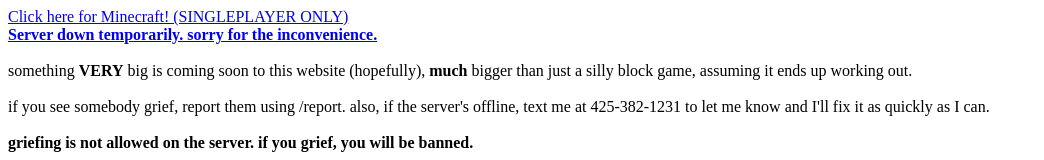
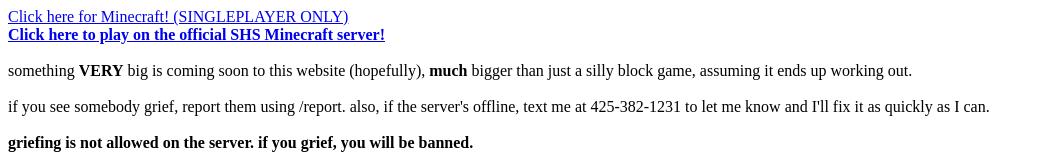
Before and after one commit to BaconManiaGD/baconmaniagd.github.io, a plain HTML site: page index.html in a window 1280 px wide. Shown: the top 160 px of the page, without its empty margins (0-1044 px from the left). Drawn offline with Linux system fonts and the light colour scheme.

Commit message:
Update index.html

```diff
--- a/index.html
+++ b/index.html
@@ -6,7 +6,7 @@
 		<a href="https://baconmaniagd.github.io/shsminecraft/ohio.html">Click here for Minecraft! (SINGLEPLAYER ONLY)</a>
 	</header>
 	<b>
-		<a href="https://scaling-happiness-v6qwq9g696x5hpxp5-8081.app.github.dev/">Server down temporarily. sorry for the inconvenience.</a><br>
+		<a href="https://stunning-space-winner-v6q5pwrjgw5wcp6j6-8081.app.github.dev/">Click here to play on the official SHS Minecraft server!</a><br>
 
 	</b>
 	<body>
```
